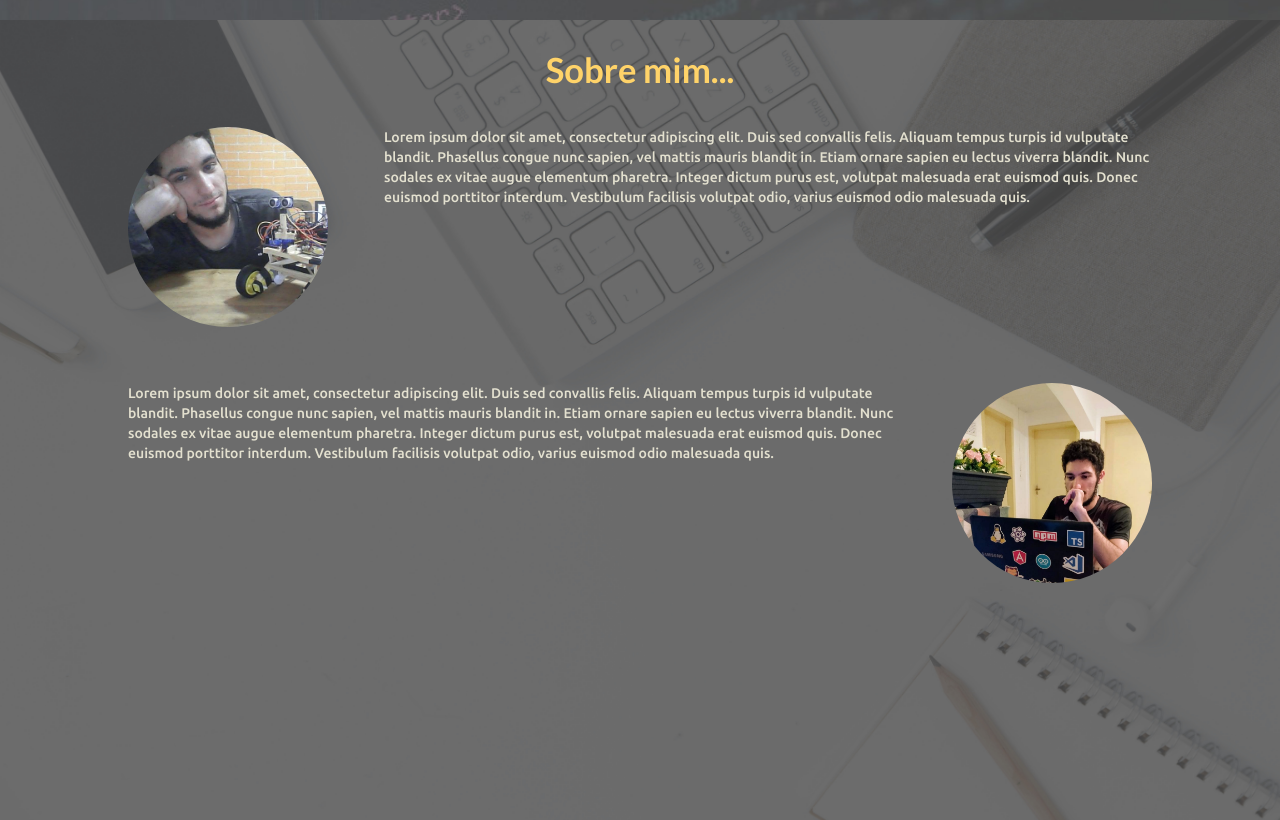
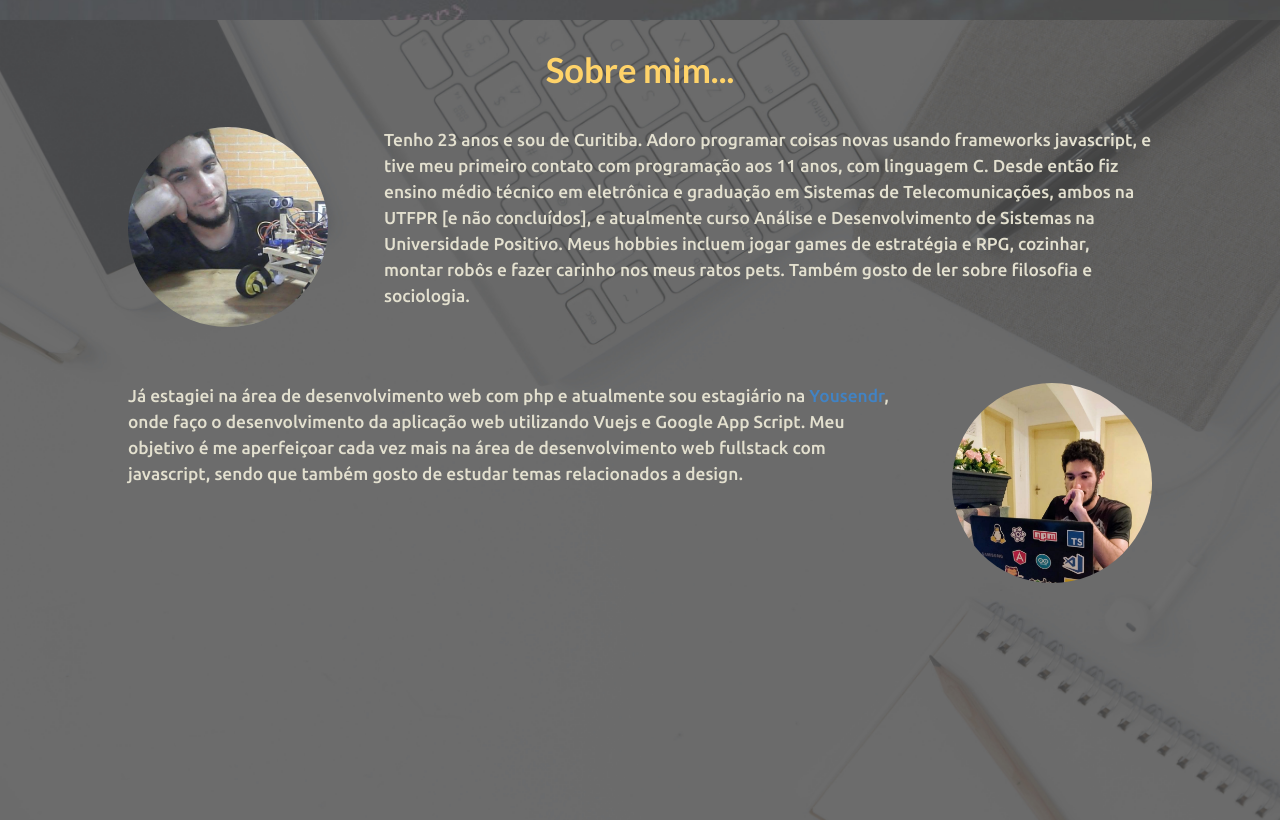
Before and after one commit to murilo9/site-pessoal, a plain HTML site: page index.html in a window 1280 px wide. Shown: the part 780-1600 px from the top of the page. Drawn offline with nearby package versions, Linux system fonts and the light colour scheme.

Commit message:
Adicionado descriçoes sobre mim

```diff
--- a/index.html
+++ b/index.html
@@ -39,20 +39,22 @@
         <div class="about-image-wrapper">
           <div class="about-image img-1"></div>
         </div>
-        <p>Lorem ipsum dolor sit amet, consectetur adipiscing elit. Duis sed convallis felis.
-          Aliquam tempus turpis id vulputate blandit. Phasellus congue nunc sapien, vel mattis
-          mauris blandit in. Etiam ornare sapien eu lectus viverra blandit. Nunc sodales ex
-          vitae augue elementum pharetra. Integer dictum purus est, volutpat malesuada erat
-          euismod quis. Donec euismod porttitor interdum. Vestibulum facilisis volutpat odio,
-          varius euismod odio malesuada quis.</p>
+        <p>
+          Tenho 23 anos e sou de Curitiba. Adoro programar coisas novas usando frameworks
+          javascript, e tive meu primeiro contato com programação aos 11 anos, com linguagem C.
+          Desde então fiz ensino médio técnico em eletrônica e graduação em Sistemas de
+          Telecomunicações, ambos na UTFPR [e não concluídos], e atualmente curso Análise e
+          Desenvolvimento de Sistemas na Universidade Positivo. Meus hobbies incluem jogar
+          games de estratégia e RPG, cozinhar, montar robôs e fazer carinho nos meus ratos pets.
+          Também gosto de ler sobre filosofia e sociologia.
+        </p>
       </section>
       <section class="about">
-        <p>Lorem ipsum dolor sit amet, consectetur adipiscing elit. Duis sed convallis felis.
-          Aliquam tempus turpis id vulputate blandit. Phasellus congue nunc sapien, vel mattis
-          mauris blandit in. Etiam ornare sapien eu lectus viverra blandit. Nunc sodales ex
-          vitae augue elementum pharetra. Integer dictum purus est, volutpat malesuada erat
-          euismod quis. Donec euismod porttitor interdum. Vestibulum facilisis volutpat odio,
-          varius euismod odio malesuada quis.</p>
+        <p>Já estagiei na área de desenvolvimento web com php e atualmente sou estagiário
+          na <a href='https://yousendr.com/' target="_blank">Yousendr</a>, onde faço o
+        desenvolvimento da aplicação web utilizando Vuejs e Google App Script. Meu objetivo
+        é me aperfeiçoar cada vez mais na área de desenvolvimento web fullstack com javascript,
+        sendo que também gosto de estudar temas relacionados a design.</p>
         <div class="about-image img-2"></div>
       </section>
     </div>
--- a/sass/main.scss
+++ b/sass/main.scss
@@ -66,6 +66,8 @@ header.topbar{
       p{
         display: inline-block;
         width: 75%;
+        font-size: 13pt;
+        line-height: 1.5em;
       }
       .about-image{
         height: 200px;
```
Also changed, not shown: style.css, 1 other file.
